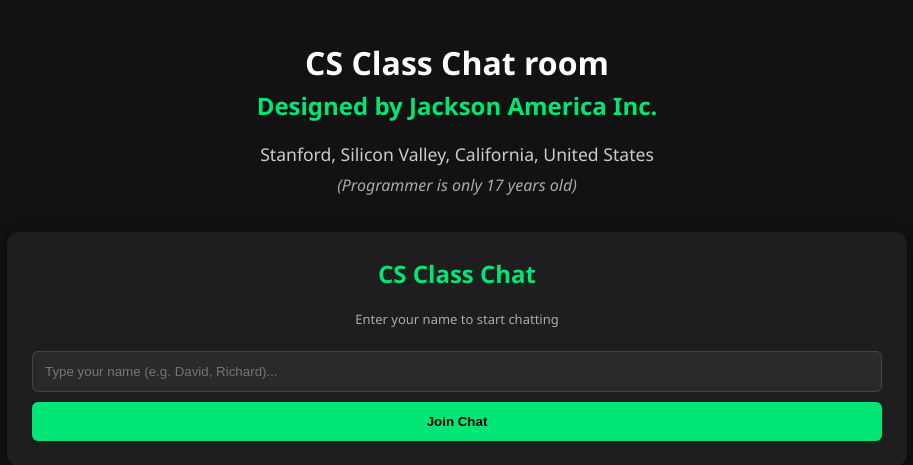
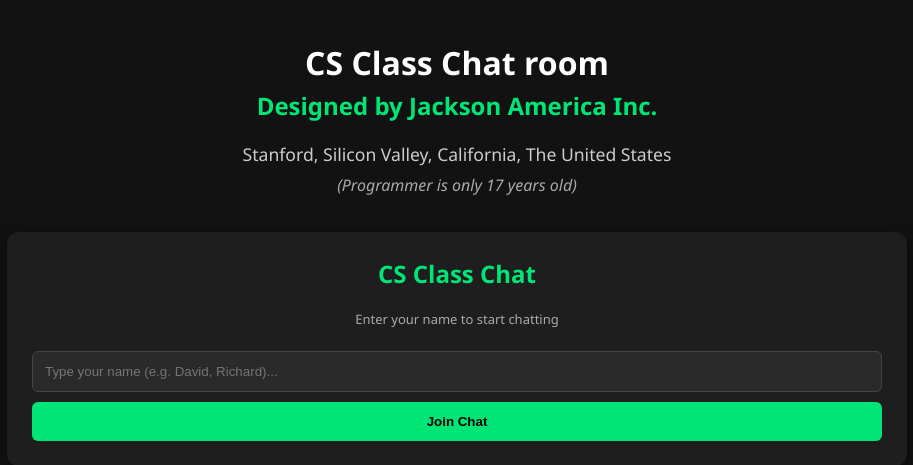
Before and after one commit to jacksonamerica360-cpu/jacksonamerica, a Flask app: page / in a window 1280 px wide. Shown: the top 465 px of the page, without its empty margins (183-1096 px from the left). Run offline with Flask 3, Linux system fonts and the light colour scheme; some libraries are stand-ins or nearby versions.

Commit message:
Update title and structure of index.html

```diff
--- a/templates/index.html
+++ b/templates/index.html
@@ -3,7 +3,7 @@
 <head>
     <meta charset="UTF-8">
     <meta name="viewport" content="width=device-width, initial-scale=1.0">
-    <title>Ramzan Messeging Services |Designed By Jackson America Inc, Stanford, Silicon Valley, California, The UNITED STATES.</title>
+    <title>CS Class Chatroom |Designed By Jackson America Inc, Stanford, Silicon Valley, California, The UNITED STATES.</title>
     <script src="https://cdn.socket.io/4.5.4/socket.io.min.js"></script>
     <style>
         body {
@@ -61,7 +61,7 @@
         <h1 style="margin-bottom: 5px;">CS Class Chat room</h1>
         <h2 style="margin-top: 0; color: #00e676;">Designed by Jackson America Inc.</h2>
         <p style="margin: 2px 0; font-size: 1.1em; color: #ccc;">
-            Stanford, Silicon Valley, California, United States
+            Stanford, Silicon Valley, California, The United States
         </p>
         <p style="margin-top: 8px; font-style: italic; color: #aaa;">
             (Programmer is only 17 years old)
```
